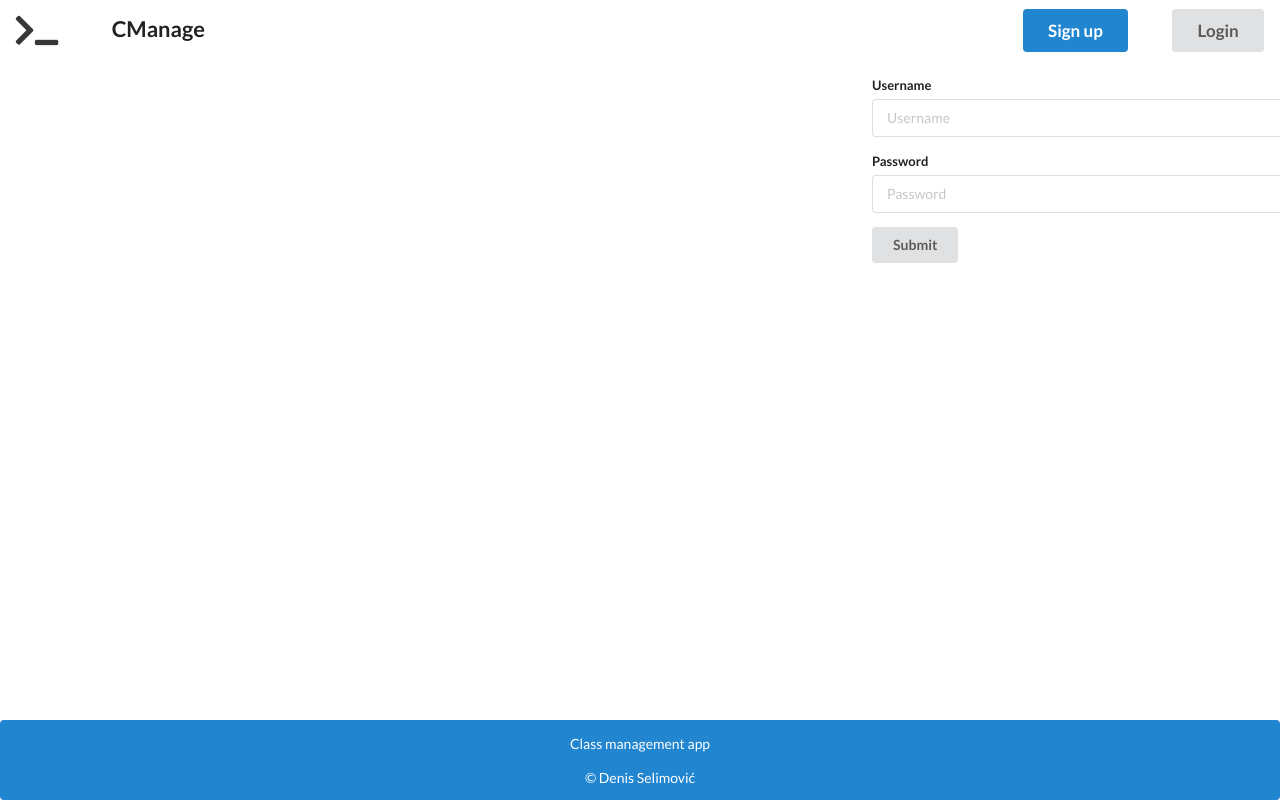
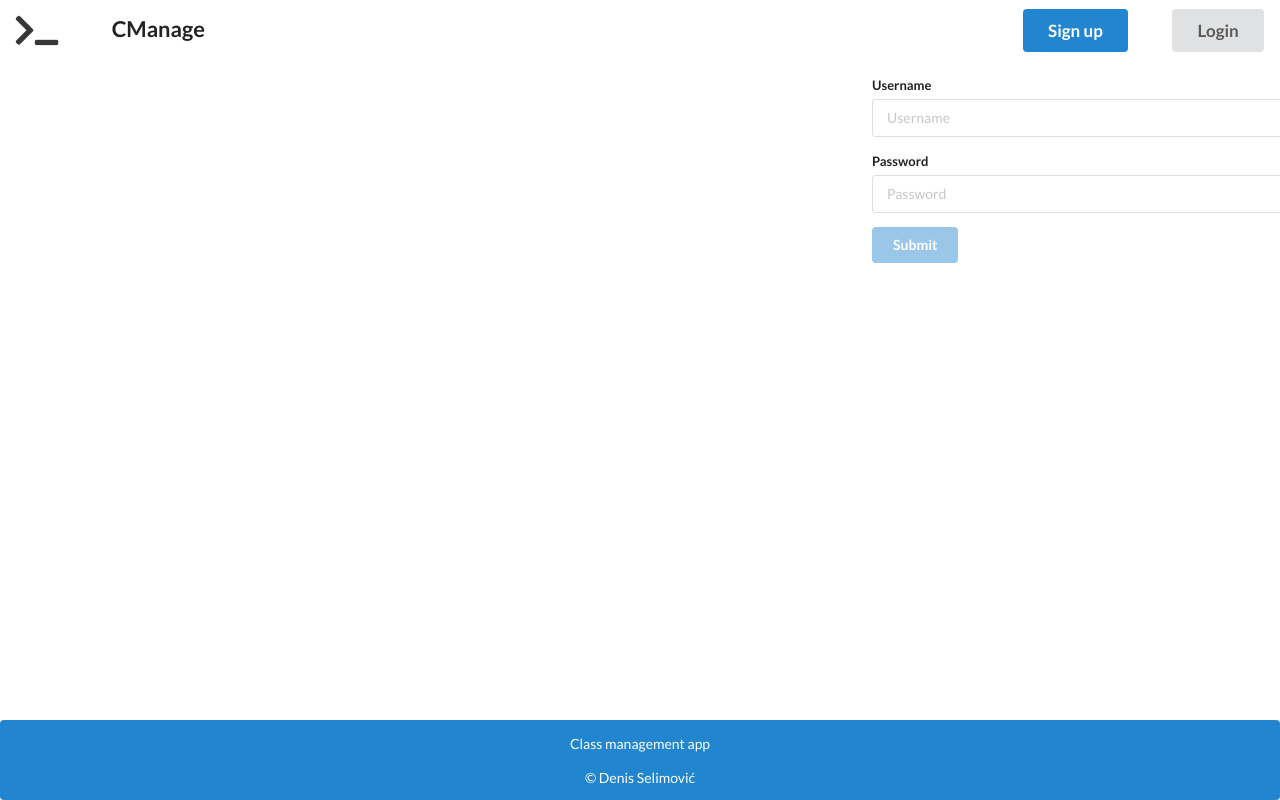
Before and after one commit to denis-selimovic/ClassManagement, an Angular app in the folder class-management-webapp/: page / in a window 1280 px wide. Shown: the top 800 px of the page. Built offline with nearby package versions, Linux system fonts and the light colour scheme.

Commit message:
finished login component

```diff
--- a/class-management-webapp/src/app/auth/login/login.component.html
+++ b/class-management-webapp/src/app/auth/login/login.component.html
@@ -13,5 +13,5 @@
       Password is required
     </div>
   </div>
-  <input class="ui submit button" value="Submit" type="submit"/>
+  <input class="ui primary submit button" value="Submit" type="submit" [disabled]="loginForm.invalid"/>
 </form>
```
